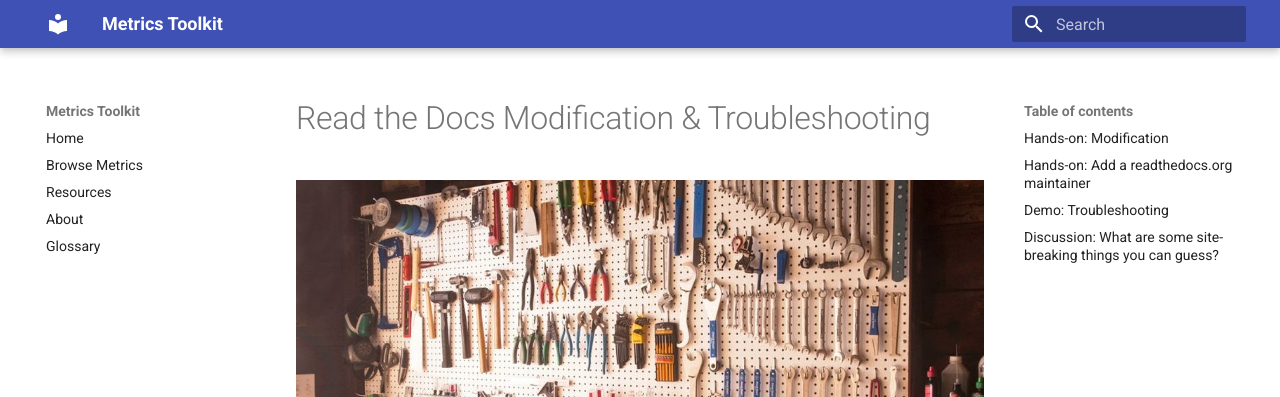
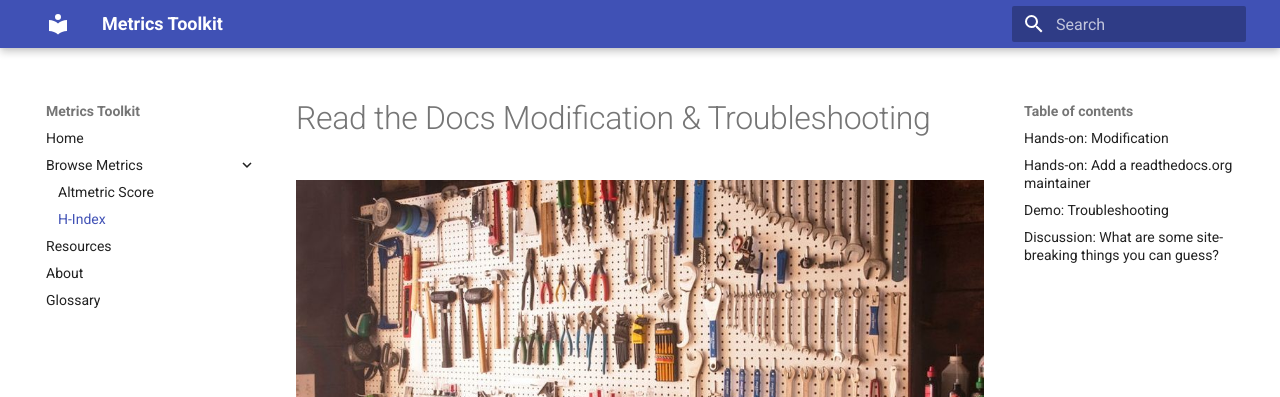
Before and after one commit to rchampieux/diy-documentation, an MkDocs documentation site: the page built from docs/lesson4.md, in a window 1280 px wide. Shown: the top 397 px of the page. Built offline with MkDocs 1.6.1 and Material for MkDocs 9.7.7, drawn with Linux system fonts in a browser that asks for light colours.

Commit message:
trying subchapters

```diff
--- a/mkdocs.yml
+++ b/mkdocs.yml
@@ -5,7 +5,9 @@ plugins:
 docs_dir: docs
 nav:
   - Home: index.md
-  - Browse Metrics: lesson1.md
+  - Browse Metrics:
+    - Altmetric Score: lesson1.md
+    - H-Index: lesson4.md
   - Resources: lesson2.md
   - About: lesson3.md
   - Glossary: glossary.md
```
